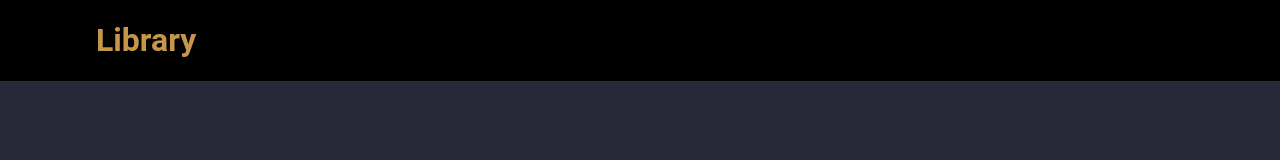
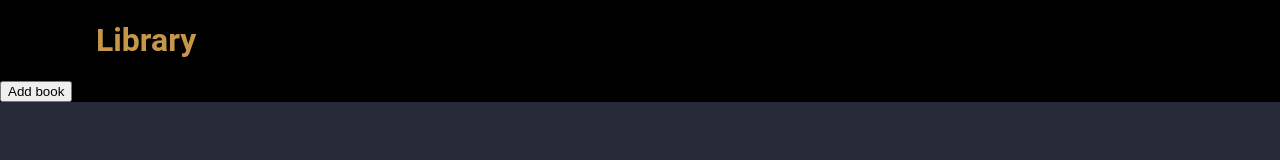
Before and after one commit to prestonh7/library, a plain HTML site: page index.html in a window 1280 px wide. Drawn offline with Linux system fonts and the light colour scheme.

Commit message:
Add book button

```diff
--- a/index.html
+++ b/index.html
@@ -14,6 +14,7 @@
 
     <div class="header">
         <h1>Library</h1>
+        <button>Add book</button>
     </div>
 
     <div class="content">
```
